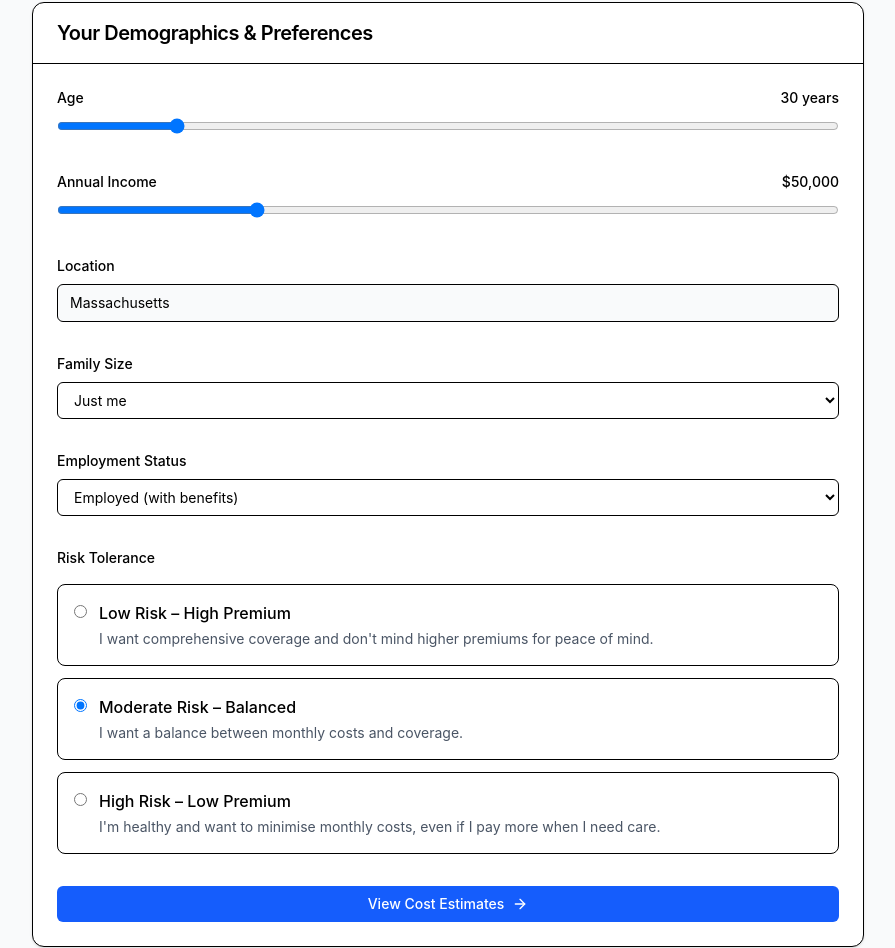
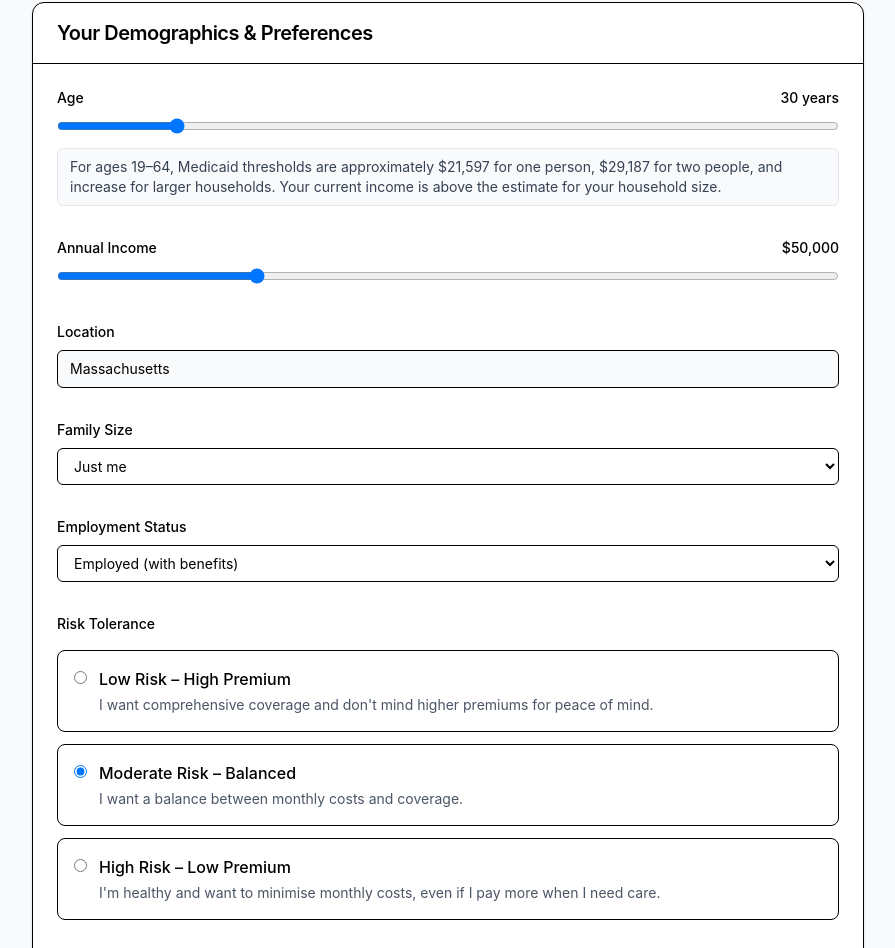
Before and after one commit to KaziHossain15/OpenBook-Care, a React (Vite) app in the folder frontend/: page / in a window 1280 px wide. Shown: the part 826-1774 px from the top of the page, without its empty margins (192-1087 px from the left). Built offline with nearby package versions, Linux system fonts and the light colour scheme.

Commit message:
added medicaid elligibility disclaimer

```diff
--- a/frontend/src/app/components/PreferencesForm.tsx
+++ b/frontend/src/app/components/PreferencesForm.tsx
@@ -54,6 +54,42 @@ export function PreferencesForm({
               Medicare options as part of your decision.
             </div>
           )}
+
+          {(() => {
+            const age = preferences.age;
+            const income = preferences.income;
+            const familySize = preferences.familySize;
+            if (age < 19 || age > 64) return null;
+
+            const thresholds: Record<string, number> = {
+              "1": 21597,
+              "2": 29187,
+              "3": 36777,
+              "4": 44367,
+              "5+": 51957,
+            };
+
+            const limit = thresholds[familySize] ?? 51957;
+            if (income <= limit) {
+              return (
+                <div className="mt-2 rounded-md border border-green-200 bg-green-50 px-3 py-2 text-sm text-green-800">
+                  Based on age {age} and household size {familySize}, your income
+                  of ${income.toLocaleString()} is at or below the Medicaid
+                  threshold (~${limit.toLocaleString()}). You may be eligible
+                  for Medicaid coverage.
+                </div>
+              );
+            }
+
+            return (
+              <div className="mt-2 rounded-md border border-gray-200 bg-gray-50 px-3 py-2 text-sm text-gray-700">
+                For ages 19–64, Medicaid thresholds are approximately ${thresholds["1"].toLocaleString()} for
+                one person, ${thresholds["2"].toLocaleString()} for two people,
+                and increase for larger households. Your current income is
+                above the estimate for your household size.
+              </div>
+            );
+          })()}
         </div>
 
         {/* Annual Income */}
```
Also changed, not shown: 5 other files (tests, documents, lock files or other folders).
